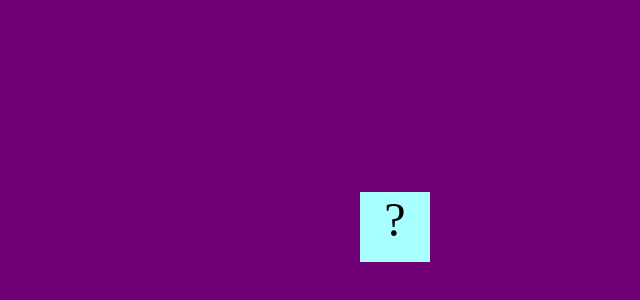
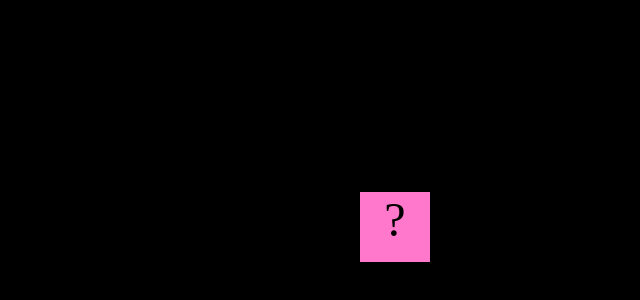
Before and after one commit to kelleejackson/kelleejackson.github.io, a plain HTML site: page projects/bouncing-box/index.html in a window 1280 px wide. Shown: the part 448-748 px from the top of the page, without its empty margins (640-1280 px from the left). Drawn offline with Linux system fonts and the light colour scheme.

Commit message:
made changes to style

```diff
--- a/projects/bouncing-box/index.html
+++ b/projects/bouncing-box/index.html
@@ -9,7 +9,7 @@
 		.box {
 			width: 70px;
 			height: 70px;
-			background-color: rgb(168, 255, 255);
+			background-color: rgb(255, 120, 203);
 			font-size: 300%;
 			text-align: center;
 			display: block;
@@ -21,7 +21,7 @@
 
 		.board {
 			height: 100vh;
-			background-color: rgb(112, 0, 118)
+			background-color: rgb(0, 0, 0)
 		}
 	</style>
 	<!-- 	<script src="//cdnjs.cloudflare.com/ajax/libs/jquery/2.1.1/jquery.min.js"></script> -->
```
